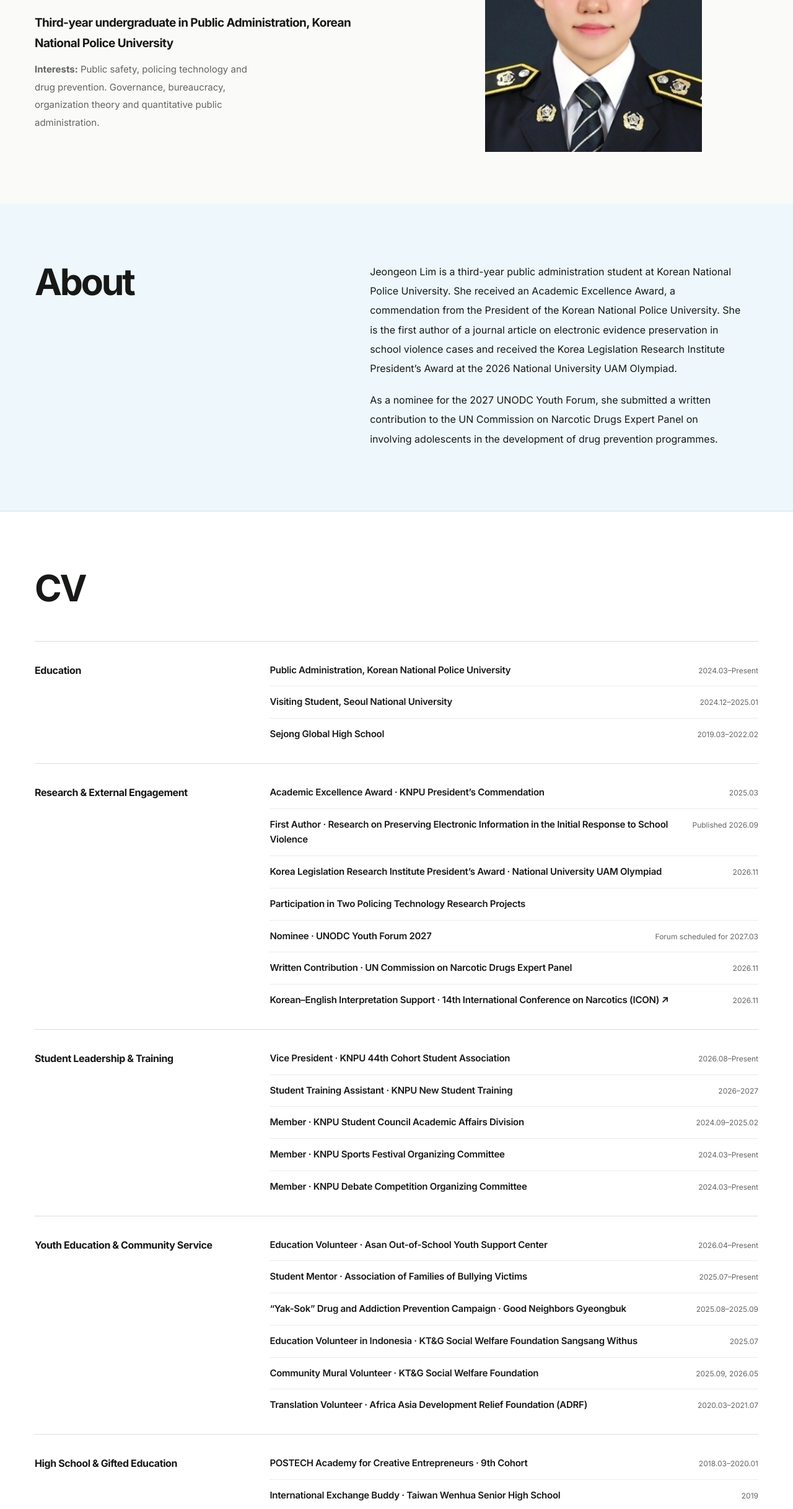
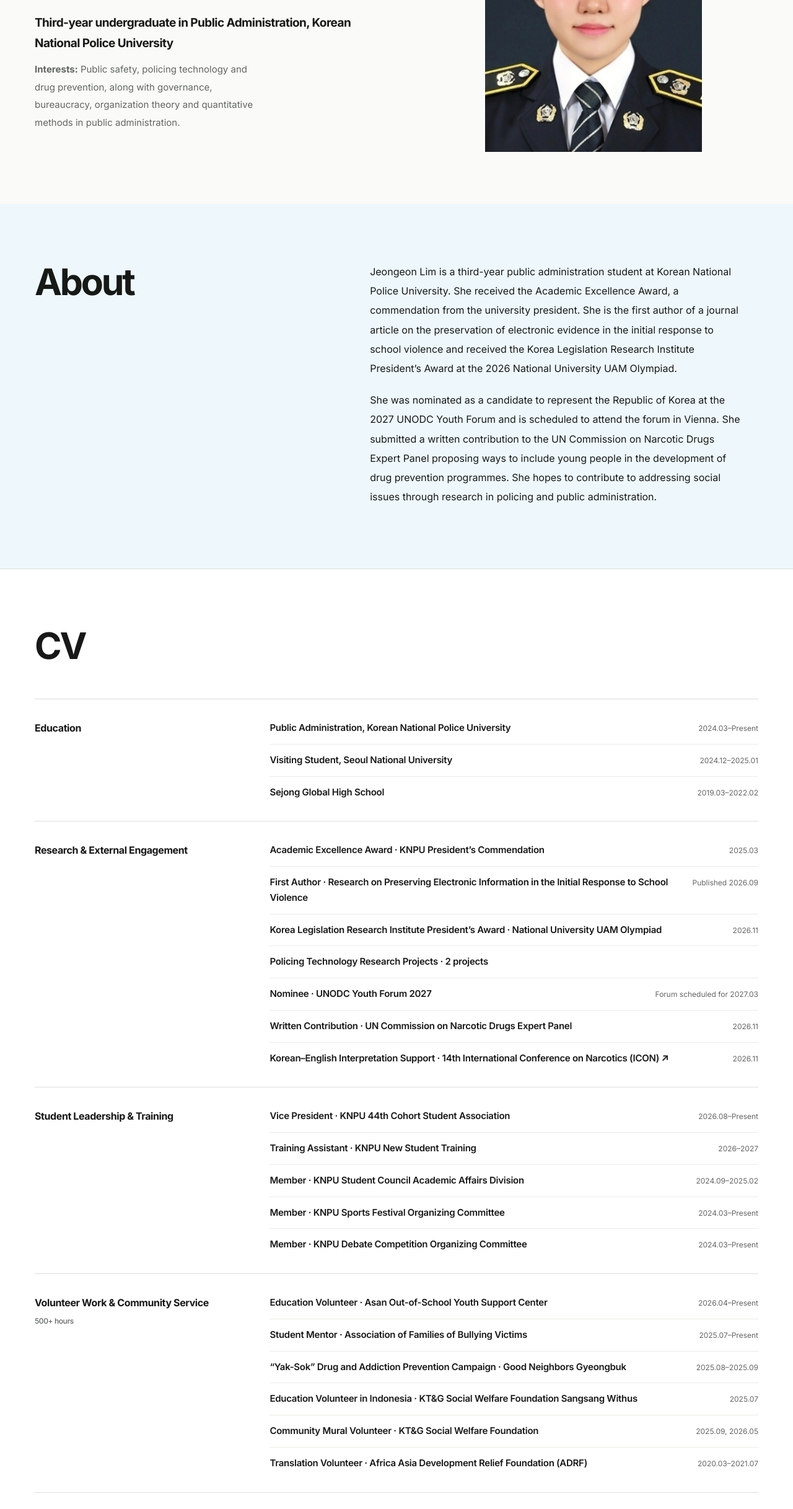
Before and after one commit to dangamlim/dangamlim.github.io, a plain HTML site: page index.html in a window 1280 px wide. Shown: the part 363-2797 px from the top of the page at 62% size. Drawn offline with Linux system fonts and the light colour scheme.

Commit message:
Update volunteer experience and section transitions

```diff
--- a/index.html
+++ b/index.html
@@ -134,6 +134,9 @@ nav{gap:clamp(12px,2.3vw,35px)}
 .contact-icon{display:inline-block;width:1.7em;color:#171917;font-family:Arial,sans-serif;font-size:20px;line-height:1;font-variant-emoji:text}.cv-link{text-decoration:none}.cv-link:hover{opacity:.7}
 
 .contact-icon{display:inline-block;width:20px;height:20px;margin-right:10px;vertical-align:-4px;color:#171917}.contact dt{white-space:nowrap}
+
+.volunteer-hours{display:block;margin-top:6px;font-size:12px;font-weight:500;color:var(--muted)}
+@media (prefers-reduced-motion:no-preference){.js-reveal .section-reveal{opacity:0;transform:translateY(16px);transition:opacity .65s ease,transform .65s ease}.js-reveal .section-reveal.is-visible{opacity:1;transform:none}}
 </style>
 </head>
 <body id="top">
@@ -152,14 +155,14 @@ nav{gap:clamp(12px,2.3vw,35px)}
 <div class="hero-copy">
 <h1 id="name"><span>Jeongeon</span><span>Lim.</span></h1>
 <p class="name">Third-year undergraduate in Public Administration, Korean National Police University</p>
-<p class="intro"><strong>Interests:</strong> Public safety, policing technology and drug prevention. Governance, bureaucracy, organization theory and quantitative public administration.</p>
+<p class="intro"><strong>Interests:</strong> Public safety, policing technology and drug prevention, along with governance, bureaucracy, organization theory and quantitative methods in public administration.</p>
 </div>
 <div class="hero-image">
 <img src="assets/jeongeon-lim-portrait-4k.webp" alt="Portrait of Jeongeon Lim in Korean National Police University uniform" width="2988" height="3840">
 </div>
 </section>
 <section class="section about" id="about" aria-labelledby="about-heading"><div class="wrap about-grid">
-<h2 id="about-heading">About</h2><div><p>Jeongeon Lim is a third-year public administration student at Korean National Police University. She received an Academic Excellence Award, a commendation from the President of the Korean National Police University. She is the first author of a journal article on electronic evidence preservation in school violence cases and received the Korea Legislation Research Institute President’s Award at the 2026 National University UAM Olympiad.</p><p>As a nominee for the 2027 UNODC Youth Forum, she submitted a written contribution to the UN Commission on Narcotic Drugs Expert Panel on involving adolescents in the development of drug prevention programmes.</p></div>
+<h2 id="about-heading">About</h2><div><p>Jeongeon Lim is a third-year public administration student at Korean National Police University. She received the Academic Excellence Award, a commendation from the university president. She is the first author of a journal article on the preservation of electronic evidence in the initial response to school violence and received the Korea Legislation Research Institute President’s Award at the 2026 National University UAM Olympiad.</p><p>She was nominated as a candidate to represent the Republic of Korea at the 2027 UNODC Youth Forum and is scheduled to attend the forum in Vienna. She submitted a written contribution to the UN Commission on Narcotic Drugs Expert Panel proposing ways to include young people in the development of drug prevention programmes. She hopes to contribute to addressing social issues through research in policing and public administration.</p></div>
 </div></section>
 <section class="section" id="cv" aria-labelledby="cv-heading"><div class="wrap">
 <div class="section-heading">
@@ -174,19 +177,19 @@ nav{gap:clamp(12px,2.3vw,35px)}
 <li><span class="experience-title">Academic Excellence Award · KNPU President’s Commendation</span><span class="experience-date">2025.03</span></li>
 <li><span class="experience-title">First Author · Research on Preserving Electronic Information in the Initial Response to School Violence</span><span class="experience-date">Published 2026.09</span></li>
 <li><span class="experience-title">Korea Legislation Research Institute President’s Award · National University UAM Olympiad</span><span class="experience-date">2026.11</span></li>
-<li><span class="experience-title">Participation in Two Policing Technology Research Projects</span></li>
+<li><span class="experience-title">Policing Technology Research Projects · 2 projects</span></li>
 <li><span class="experience-title">Nominee · UNODC Youth Forum 2027</span><span class="experience-date">Forum scheduled for 2027.03</span></li>
 <li><span class="experience-title">Written Contribution · UN Commission on Narcotic Drugs Expert Panel</span><span class="experience-date">2026.11</span></li>
 <li><a class="experience-title cv-link" href="https://www.police.go.kr/user/bbs/BD_selectBbs.do?q_bbsCode=1002&amp;q_bbscttSn=20261112132341781" target="_blank" rel="noopener noreferrer">Korean–English Interpretation Support · 14th International Conference on Narcotics (ICON) <span aria-hidden="true">↗</span></a><span class="experience-date">2026.11</span></li>
 </ul></section>
 <section class="experience-group"><h3>Student Leadership &amp; Training</h3><ul class="experience-list">
 <li><span class="experience-title">Vice President · KNPU 44th Cohort Student Association</span><span class="experience-date">2026.08–Present</span></li>
-<li><span class="experience-title">Student Training Assistant · KNPU New Student Training</span><span class="experience-date">2026–2027</span></li>
+<li><span class="experience-title">Training Assistant · KNPU New Student Training</span><span class="experience-date">2026–2027</span></li>
 <li><span class="experience-title">Member · KNPU Student Council Academic Affairs Division</span><span class="experience-date">2024.09–2025.02</span></li>
 <li><span class="experience-title">Member · KNPU Sports Festival Organizing Committee</span><span class="experience-date">2024.03–Present</span></li>
 <li><span class="experience-title">Member · KNPU Debate Competition Organizing Committee</span><span class="experience-date">2024.03–Present</span></li>
 </ul></section>
-<section class="experience-group"><h3>Youth Education &amp; Community Service</h3><ul class="experience-list">
+<section class="experience-group"><h3>Volunteer Work &amp; Community Service <span class="volunteer-hours">500+ hours</span></h3><ul class="experience-list">
 <li><span class="experience-title">Education Volunteer · Asan Out-of-School Youth Support Center</span><span class="experience-date">2026.04–Present</span></li>
 <li><span class="experience-title">Student Mentor · Association of Families of Bullying Victims</span><span class="experience-date">2025.07–Present</span></li>
 <li><span class="experience-title">“Yak-Sok” Drug and Addiction Prevention Campaign · Good Neighbors Gyeongbuk</span><span class="experience-date">2025.08–2025.09</span></li>
@@ -198,14 +201,14 @@ nav{gap:clamp(12px,2.3vw,35px)}
 <li><span class="experience-title">POSTECH Academy for Creative Entrepreneurs · 9th Cohort</span><span class="experience-date">2018.03–2020.01</span></li>
 <li><span class="experience-title">International Exchange Buddy · Taiwan Wenhua Senior High School</span><span class="experience-date">2019</span></li>
 <li><span class="experience-title">Master of Ceremonies and Organizer · Sejong UNESCO Schools Joint Festival</span><span class="experience-date">2019–2020</span></li>
-<li><span class="experience-title">UNESCO Club President</span><span class="experience-date">2020.03–2021.02</span></li>
+<li><span class="experience-title">UNESCO Club President · Sejong Global High School</span><span class="experience-date">2020.03–2021.02</span></li>
 <li><span class="experience-title">Department Head · Sejong Global High School Student Council</span><span class="experience-date">2020</span></li>
-<li><a class="experience-title cv-link" href="https://seore.org/w/%EA%B5%AD%EC%A0%9C%EA%B3%A0%EB%93%B1%ED%95%99%EA%B5%90?from=%EA%B5%AD%EC%A0%9C%EA%B3%A0" target="_blank" rel="noopener noreferrer">Venue Host · National Global High Schools Joint Academic Festival <span aria-hidden="true">↗</span></a><span class="experience-date">2020</span></li>
+<li><a class="experience-title cv-link" href="https://seore.org/w/%EA%B5%AD%EC%A0%9C%EA%B3%A0%EB%93%B1%ED%95%99%EA%B5%90?from=%EA%B5%AD%EC%A0%9C%EA%B3%A0" target="_blank" rel="noopener noreferrer">Session Host · National Global High Schools Joint Academic Festival <span aria-hidden="true">↗</span></a><span class="experience-date">2020</span></li>
 <li><span class="experience-title">Comprehensive Talent Award · Sejong Global High School</span><span class="experience-date">2021</span></li>
 </ul></section>
 <section class="experience-group"><h3>Admissions Mentoring &amp; Educational Support</h3><ul class="experience-list">
 <li><a class="experience-title cv-link" href="https://www.megastudy.net/campaign/study/snote_view.asp?idx=1111655&amp;mOne=study3&amp;mTwo=&amp;mento_cd=&amp;ord=1&amp;page=6&amp;skey02=&amp;sword=" target="_blank" rel="noopener noreferrer">20th Goal Achievement Scholar and Admissions Mentor · Megastudy <span aria-hidden="true">↗</span></a><span class="experience-date">2024.04–2025.03</span></li>
-<li><span class="experience-title">Teaching Assistant · POSTECH Gifted Education Program</span><span class="experience-date">2024.09–2024.12</span></li>
+<li><span class="experience-title">Teaching Assistant · POSTECH Academy for Creative Entrepreneurs</span><span class="experience-date">2024.09–2024.12</span></li>
 <li><span class="experience-title">English Test-Item Reviewer · First-stage KNPU Entrance Examination</span><span class="experience-date">2024.07–2024.08</span></li>
 </ul></section>
 </div></section>
@@ -224,7 +227,7 @@ nav{gap:clamp(12px,2.3vw,35px)}
 </article>
 <article class="research-item">
 <p class="eyebrow">Policy proposal · 2026 National University UAM Olympiad · Korea Legislation Research Institute President’s Award</p>
-<h3>Responding to Ground Safety Risks from Urban Air Mobility</h3>
+<h3>Legal and Policy Responses to Ground Safety Risks from Urban Air Mobility</h3>
 <p>The proposal connects aviation safety response with police warnings, evacuation and traffic restrictions when risks reach people on the ground. Using bird strikes, navigation failures and falling debris as scenarios, it sets out who should notify emergency services, who should update risk information, and when to scale back or lift restrictions.</p>
 <div class="doc-actions">
 <a href="assets/research/uam-proposal.pdf" target="_blank" rel="noopener" aria-label="Open PDF · Responding to Ground Safety Risks from Urban Air Mobility">Open PDF ↗</a>
@@ -260,6 +263,20 @@ for (const link of document.querySelectorAll('[data-language]')) {
     link.href = target.href;
   });
 }
+
+if ('IntersectionObserver' in window && !window.matchMedia('(prefers-reduced-motion: reduce)').matches) {
+  const sections = document.querySelectorAll('main > section:not(#home)');
+  const observer = new IntersectionObserver((entries) => {
+    entries.forEach((entry) => {
+      if (entry.isIntersecting) {
+        entry.target.classList.add('is-visible');
+        observer.unobserve(entry.target);
+      }
+    });
+  }, { rootMargin: '0px 0px -5% 0px', threshold: 0 });
+  sections.forEach((section) => { section.classList.add('section-reveal'); observer.observe(section); });
+  document.documentElement.classList.add('js-reveal');
+}
 </script>
 </body>
 </html>
```
